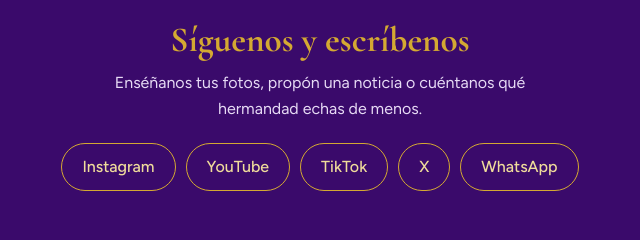
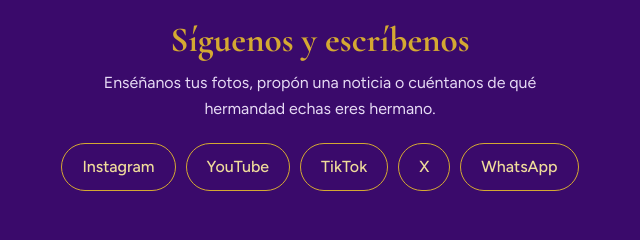
Before and after one commit to cjartible-sev/cofrade-jartible-web, an Eleventy site: page src/index.njk in a window 1280 px wide. Shown: the part 987-1227 px from the top of the page, 320-960 px from the left. Built offline with nearby package versions, Linux system fonts and the light colour scheme; Eleventy itself is replaced by a stand-in of ours; files that its build step writes are made by us from their sources.

Commit message:
Update index.njk

```diff
--- a/src/index.njk
+++ b/src/index.njk
@@ -74,7 +74,7 @@ permalink: /index.html
 <section class="bloque redes" id="contacto">
   <div class="wrap">
     <h2>Síguenos y escríbenos</h2>
-    <p>Enséñanos tus fotos, propón una noticia o cuéntanos qué hermandad echas de menos.</p>
+    <p>Enséñanos tus fotos, propón una noticia o cuéntanos de qué hermandad echas eres hermano.</p>
     <div class="botones">
       {% if site.instagram %}<a href="{{ site.instagram }}" target="_blank" rel="noopener">Instagram</a>{% endif %}
       {% if site.youtube %}<a href="{{ site.youtube }}" target="_blank" rel="noopener">YouTube</a>{% endif %}
```
